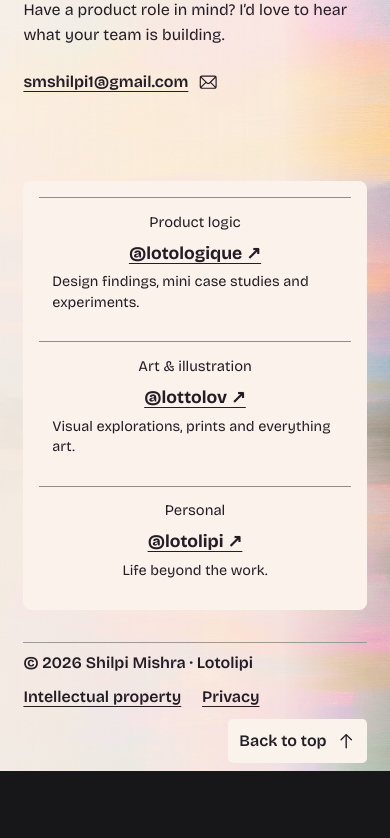
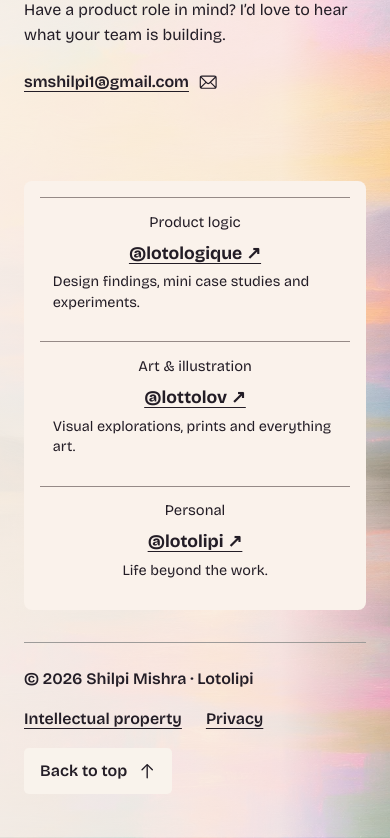
Before and after one commit to lotolipi/product-design-portfolio, a Next.js app: page / in a window 390 px wide. Shown: the part 4782-5620 px from the top of the page. Before the commit the page ends 5553 px from the top, so only its background shows below. Built offline with nearby package versions, Linux system fonts and the light colour scheme.

Commit message:
Increase shared footer padding and mobile safe-area clearance

```diff
--- a/public/assets/portfolio.css
+++ b/public/assets/portfolio.css
@@ -309,3 +309,10 @@ button,input,select,textarea{font-family:inherit}
 }
 
 .social-identities{display:grid;grid-template-columns:repeat(3,minmax(0,1fr));gap:1rem;margin:2rem 0;padding:1rem;background:#faf2eb;color:#231d26;border-radius:.5rem}.social-identities a{display:flex;flex-direction:column;gap:.35rem;color:#231d26;text-decoration:none;padding:.8rem;border-top:1px solid #958a87;min-width:0;overflow-wrap:anywhere}.social-identities a strong{font-size:clamp(1.1rem,2vw,1.5rem);text-decoration:underline;text-underline-offset:.2em}.social-identities a small{font-size:.9rem;line-height:1.4}.social-identities a:focus-visible{outline:2px solid #231d26;outline-offset:3px}.social-context{padding-block:1.5rem}@media(max-width:47rem){.social-identities{grid-template-columns:1fr}}
+
+/* Footer: comfortable content inset and safe-area clearance. */
+.footer{padding-bottom:calc(clamp(2rem,5vw,4rem) + env(safe-area-inset-bottom,0px));}
+.footer > .wrap{padding-inline:max(var(--gutter,1.5rem),clamp(1.5rem,5vw,4.5rem));}
+.footer .footer-end{padding-block:1.5rem .75rem;gap:1rem 1.5rem;}
+.footer-end .back-top{padding:.65rem 1rem;}
+@media(max-width:47rem){.footer > .wrap{padding-inline:max(1.5rem,env(safe-area-inset-left,0px),env(safe-area-inset-right,0px));}.footer .footer-end{align-items:flex-start;row-gap:1rem;}.footer-end .back-top{margin-left:0;}}
```
